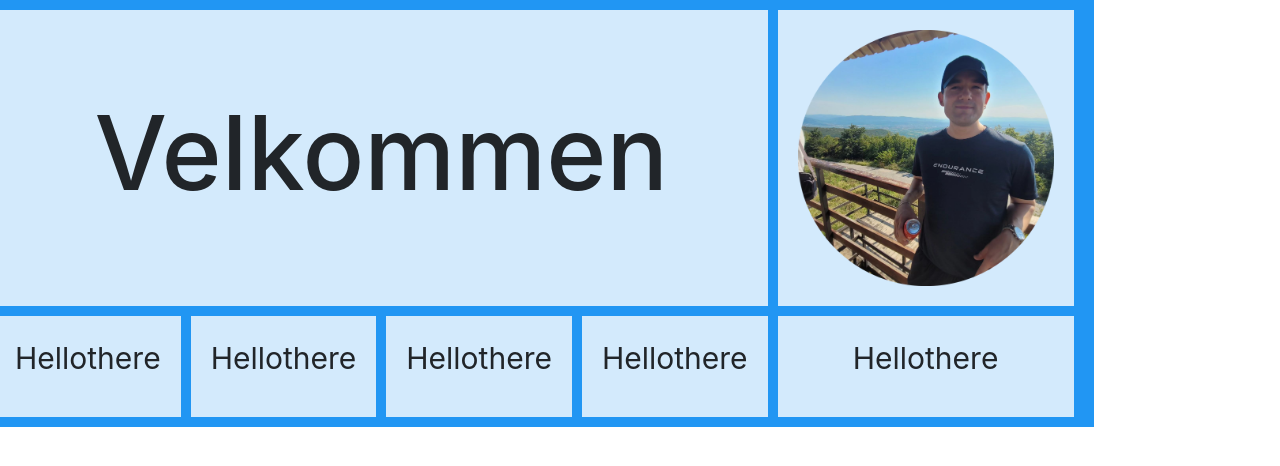
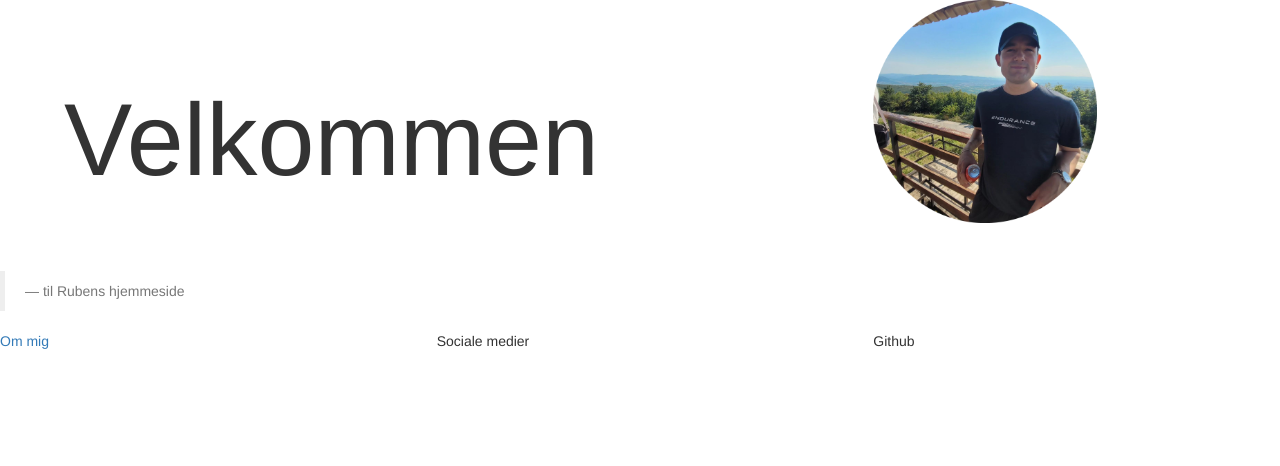
Before and after one commit to ROlsen97/RubensWebApp, a plain HTML site: page Index.html in a window 1280 px wide. Drawn offline with nearby package versions, Linux system fonts and the light colour scheme.

Commit message:
updatedToBootstrap

```diff
--- a/Index.html
+++ b/Index.html
@@ -5,33 +5,40 @@
   <meta charset="utf-8">
   <meta name="viewport" content="width=device-width, initial-scale=1">
   <link rel="stylesheet" href="css/style.css">
-  <link rel="stylesheet" href="https://cdn.jsdelivr.net/npm/bootstrap@4.6.2/dist/css/bootstrap.min.css">
-  <script src="https://cdn.jsdelivr.net/npm/jquery@3.7.1/dist/jquery.slim.min.js"></script>
-  <script src="https://cdn.jsdelivr.net/npm/popper.js@1.16.1/dist/umd/popper.min.js"></script>
-  <script src="https://cdn.jsdelivr.net/npm/bootstrap@4.6.2/dist/js/bootstrap.bundle.min.js"></script>
+  <link rel="stylesheet" href="https://maxcdn.bootstrapcdn.com/bootstrap/3.4.1/css/bootstrap.min.css">
+  <script src="https://ajax.googleapis.com/ajax/libs/jquery/3.7.1/jquery.min.js"></script>
+  <script src="https://maxcdn.bootstrapcdn.com/bootstrap/3.4.1/js/bootstrap.min.js"></script>
 </head>
 <body>
     <body>
         <div class="row">
-          <div class="grid-container">
-            <div class="item1">
-              <div class="center-container">
-                <h2>
-                    <span class="Velkommen">Velkommen</span>
-                </h2>
-              </div>
+          <div class="col-sm-8">
+            <h1 class="Velkommen">
+              Velkommen
+              <h4>
+                <blockquote class="blackquote-reverse">
+                  <small>til Rubens hjemmeside</small>
+                </blockquote>
+              </h4>
+            </h1>
+          </div>
+          <div class="col-sm-4">
+            <div class="embed-responsive embed-responsive-16by9">
+              <img class="mig" src="billederTilWebApp/mig.png">
             </div>
-            <div class="item2">
-                <img src="billederTilWebApp/mig.png" alt="MegetPaeneRuben">
-            </div>
-            <div class="item3"><p>Hellothere</p></div>
-            <div class="item4"><p>Hellothere</p></div>
-            <div class="item5"><p>Hellothere</p></div>
-            <div class="item6"><p>Hellothere</p></div>
-            <div class="item7"><p>Hellothere</p></div>
           </div>
         </div>
-
-
+        <div class="row">
+          <div class="col-sm-4">
+            <a href="#demo" data-toggle="collapse">Om mig</a>
+              <div id="demo" class="collapse">
+                Lorem ipsum dolor sit amet, consectetur adipisicing elit,
+                sed do eiusmod tempor incididunt ut labore et dolore magna aliqua. Ut enim ad minim veniam,
+                quis nostrud exercitation ullamco laboris nisi ut aliquip ex ea commodo consequat.
+              </div>
+          </div>
+          <div class="col-sm-4">Sociale medier</div>
+          <div class="col-sm-4">Github</div>
+        </div>
     </body>
 </html>
--- a/css/style.css
+++ b/css/style.css
@@ -10,55 +10,6 @@
     font-size: 8vw;
     padding: 5vw;
   }
-
-  .center-container {
-    display: flex;
-    justify-content: center; /* Centrer indholdet horisontalt */
-    align-items: center;     /* Centrer indholdet vertikalt */
-    height: 100%;
+  .mig{
+    width: 55%;
   }
-
-
-  img {
-    width: 20vw;
-    height: auto;     /* Billedet vil bevare sin originale højde-bredde-forhold */
-    margin-left: auto;
-    margin-right: auto;
-  }
-
-.item1 {
-  grid-area: 1/1/2/5;
-}
-.item2 {
-  grid-area: 1/5/2/6;
-}
-.item3 {
-  grid-area: 2/1/2/2;
-}
-.item4 {
-  grid-area: 2/2/2/3;
-}
-.item5 {
-  grid-area: 2/3/2/4;
-}
-.item6 {
-  grid-area: 2/4/2/5;
-}
-.item7 {
-  grid-area: 2/5/2/6;
-}
-
-.grid-container {
-  display: grid;
-  grid-template-columns: auto auto auto auto auto auto;
-  gap: 10px;
-  background-color: #2196F3;
-  padding: 10px;
-}
-
-.grid-container > div {
-  background-color: rgba(255, 255, 255, 0.8);
-  text-align: center;
-  padding: 20px;
-  font-size: 30px;
-}
```
